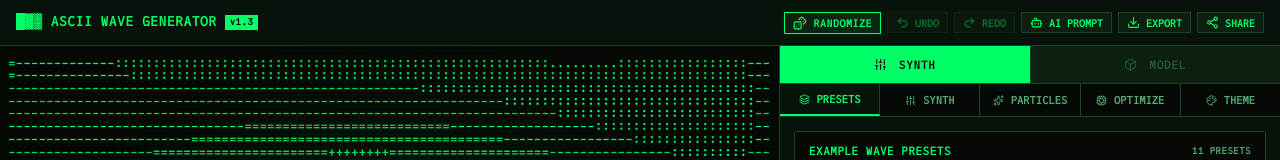
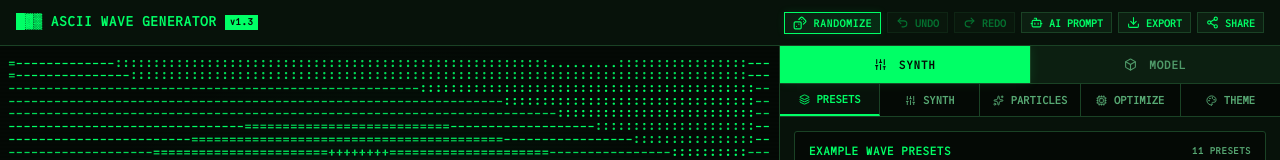
Before and after one commit to gimk/ascii.pantoine.com, a React (Vite) app: page / in a window 1280 px wide. Shown: the top 160 px of the page. Built offline with nearby package versions, Linux system fonts and the light colour scheme.

Commit message:
style: increase contrast of unselected primary mode button text

```diff
--- a/src/styles/terminal.css
+++ b/src/styles/terminal.css
@@ -662,7 +662,7 @@ html, body, #root {
   background: transparent;
   border: none;
   border-right: 1px solid var(--border-color);
-  color: var(--text-dim);
+  color: var(--text-muted);
   font-family: var(--font-mono);
   font-size: 11px;
   font-weight: 700;
@@ -670,6 +670,7 @@ html, body, #root {
   cursor: pointer;
   transition: all 0.15s ease;
   user-select: none;
+  opacity: 0.9;
 }
 
 .sidebar-mode-btn:last-child {
@@ -679,11 +680,13 @@ html, body, #root {
 .sidebar-mode-btn:hover {
   background-color: var(--bg-control-hover);
   color: var(--text-primary);
+  opacity: 1;
 }
 
 .sidebar-mode-btn.active {
   background-color: var(--accent);
   color: var(--bg-primary);
+  opacity: 1;
   box-shadow: 0 0 10px var(--accent-glow);
 }
 
```
Also changed, not shown: 4 other files (tests, documents, lock files or other folders).
